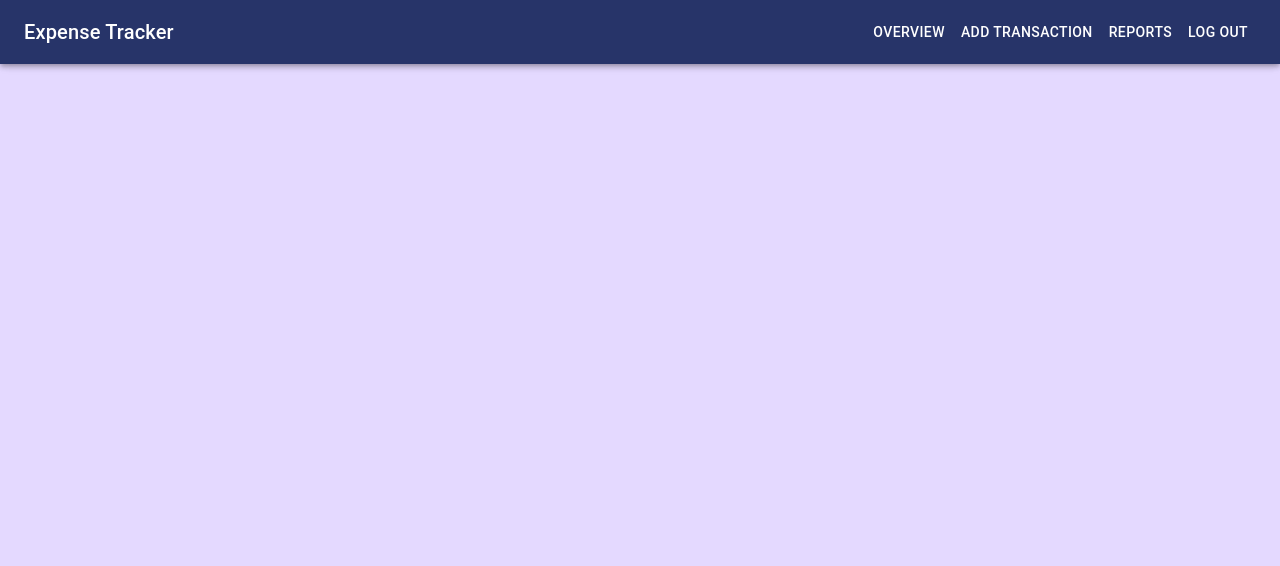
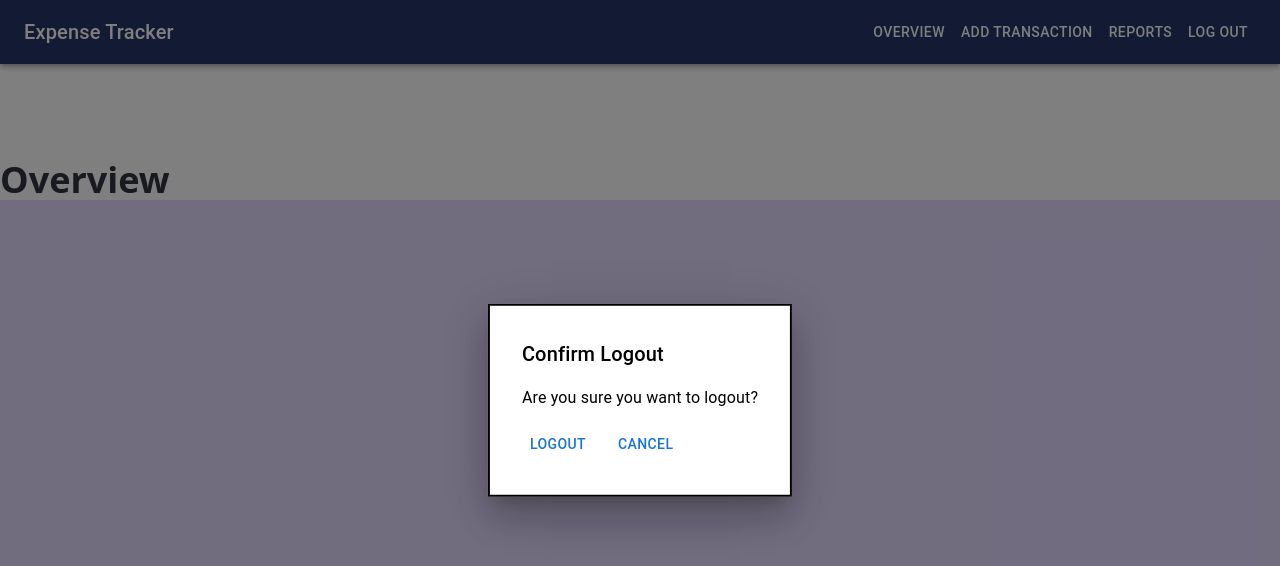
Before and after one commit to deyanxxx/expense-tracker, a React (Create React App) app: page /overview in a window 1280 px wide. Both pictures are taken after a click on the button "LOG OUT". Shown: the top 566 px of the page. Built offline with nearby package versions, Linux system fonts and the light colour scheme.

Commit message:
logout modal

```diff
--- a/src/index.js
+++ b/src/index.js
@@ -2,6 +2,7 @@ import React from 'react';
 import ReactDOM from 'react-dom/client';
 import './index.css';
 import App from './App';
+
 
 const root = ReactDOM.createRoot(document.getElementById('root'));
 root.render(
--- a/src/pages/Overview.js
+++ b/src/pages/Overview.js
@@ -10,7 +10,7 @@ import Drawer from '@mui/material/Drawer';
 import List from '@mui/material/List';
 import ListItem from '@mui/material/ListItem';
 import ListItemText from '@mui/material/ListItemText';
-
+import Modal from '@mui/material/Modal';
 
 
 const navItems = ['Overview', 'Add Transaction', 'Reports', 'Log out'];
@@ -22,9 +22,25 @@ const reports = ['Category', 'Expenses', 'Budget'];
 function Overview() {
 
   const [open, setOpen] = useState(false);
+  const [logoutModalOpen, setLogoutModalOpen] = useState(false);
 
   const toggleDrawer = (open) => (event) => {
     setOpen(open);
+  };
+
+  const handleLogout = () => {
+    setLogoutModalOpen(true);
+  };
+
+  const handleCloseLogoutModal = () => {
+    setLogoutModalOpen(false);
+  };
+
+  const handleConfirmLogout = () => {
+    sessionStorage.clear(); // Clear session storage
+    localStorage.clear(); // Clear local storage
+    window.location.href = '/'; //return to home
+    handleCloseLogoutModal();
   };
 
   return (
@@ -51,7 +67,7 @@ function Overview() {
           </Typography>
           <Box sx={{ display: { xs: 'none', sm: 'block' } }}>
             {navItems.map((item) => (
-              <Button key={item} sx={{ color: '#fff' }}>
+              <Button key={item} sx={{ color: '#fff' }} onClick={item === 'Log out' ? handleLogout : null}>
                 {item}
               </Button>
             ))}
@@ -70,7 +86,48 @@ function Overview() {
           ))}
         </List>
       </Drawer>
-    </AppBar>
+      </AppBar>
+
+      {/* LOGOUT MODAL */}
+
+      <Modal
+        open={logoutModalOpen}
+        onClose={handleCloseLogoutModal}
+        aria-labelledby="logout-modal-title"
+        aria-describedby="logout-modal-description"
+      >
+        <Box
+          sx={{
+            position: 'absolute',
+            bgcolor: 'background.paper',
+            border: '2px solid #000',
+            boxShadow: 24,
+            p: 4,
+            top: '50%',
+            left: '50%',
+            transform: 'translate(-50%, -50%)',
+            width: {xs:'90'}, // set width for mobile
+            maxWidth: 400, // Set maximum width if needed
+            zIndex: 9999, // Ensure modal appears above other content
+          }}
+        >
+          <Typography id="logout-modal-title" variant="h6" component="h2">
+            Confirm Logout
+          </Typography>
+          <Typography id="logout-modal-description" sx={{ mt: 2 }}>
+            Are you sure you want to logout?
+          </Typography>
+          <Box sx={{ mt: 2 }}>
+            <Button onClick={handleConfirmLogout}>Logout</Button>
+            <Button onClick={handleCloseLogoutModal} sx={{ ml: 2 }}>Cancel</Button>
+          </Box>
+        </Box>
+      </Modal>
+
+      {/* OVERVIEW */}
+      <div className='pt-40'>
+      <h1 style={{ color: '#30343F' }} className='font-bold text-4xl xs:text-2xl'>Overview</h1>
+      </div>
     </div>
   )
 }
```
Also changed, not shown: src/pages/Budget.js (added), src/pages/Expenses.js (added).
